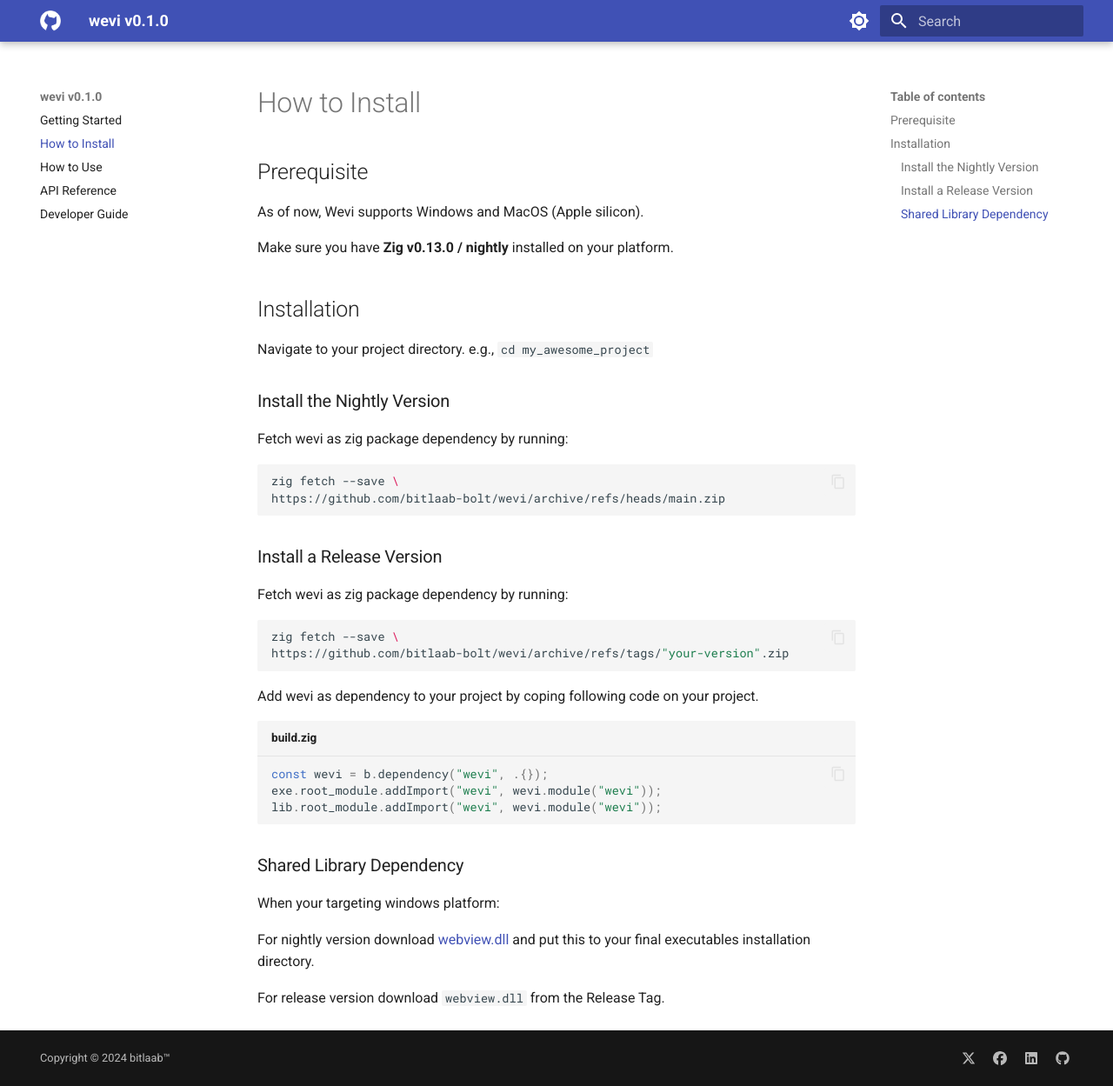
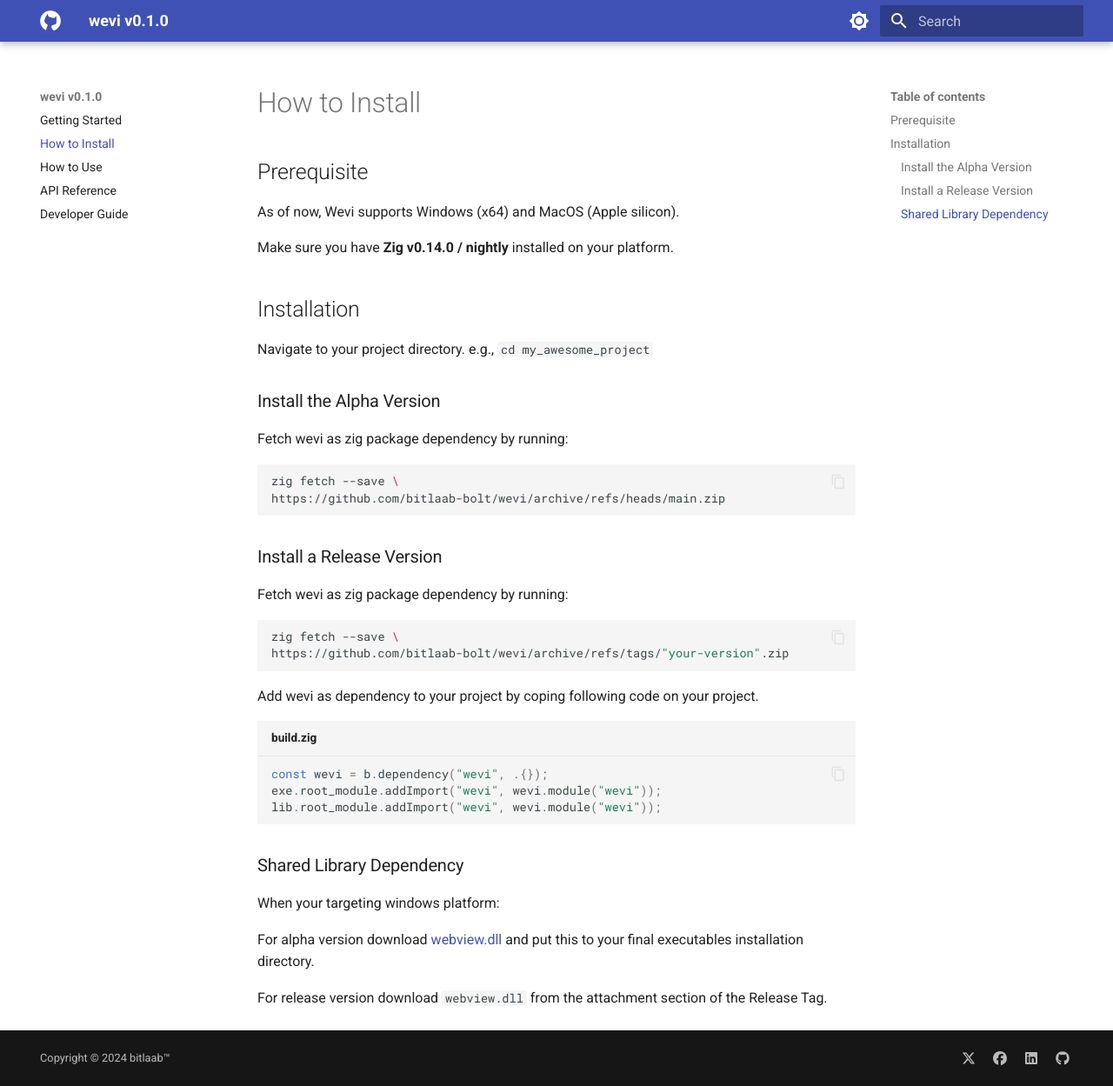
Before and after one commit to bitlaab-bolt/wevi, an MkDocs documentation site: the page built from docs/installation.md, in a window 1280 px wide and 1249 px high. Shown: the whole window at 87% size. Built offline with MkDocs 1.6.1 and Material for MkDocs 9.7.7, drawn with Linux system fonts in a browser that asks for light colours.

Commit message:
adding minor changes

```diff
--- a/docs/installation.md
+++ b/docs/installation.md
@@ -2,15 +2,15 @@
 
 ## Prerequisite
 
-As of now, Wevi supports Windows and MacOS (Apple silicon).
+As of now, Wevi supports Windows (x64) and MacOS (Apple silicon).
 
-Make sure you have **Zig v0.13.0 / nightly** installed on your platform.
+Make sure you have **Zig v0.14.0 / nightly** installed on your platform.
 
 ## Installation
 
 Navigate to your project directory. e.g., `cd my_awesome_project`
 
-### Install the Nightly Version
+### Install the Alpha Version
 
 Fetch wevi as zig package dependency by running:
 
@@ -40,6 +40,6 @@ lib.root_module.addImport("wevi", wevi.module("wevi"));
 
 When your targeting windows platform:
 
-For nightly version download [webview.dll](https://github.com/bitlaab-bolt/wevi/blob/main/libs/windows/webview.dll) and put this to your final executables installation directory.
+For alpha version download [webview.dll](https://github.com/bitlaab-bolt/wevi/blob/main/libs/windows/webview.dll) and put this to your final executables installation directory.
 
-For release version download `webview.dll` from the Release Tag.
+For release version download `webview.dll` from the attachment section of the Release Tag.
```
Also changed, not shown: CHANGELOG.md (+3 -3 lines), README.md (+1 -1 lines), docs/guide.md (+2 -2 lines), docs/usage.md (+2 -2 lines), libs/version.txt (+9 -5 lines), docs/index.md (line endings or trailing spaces), 4 other files.
